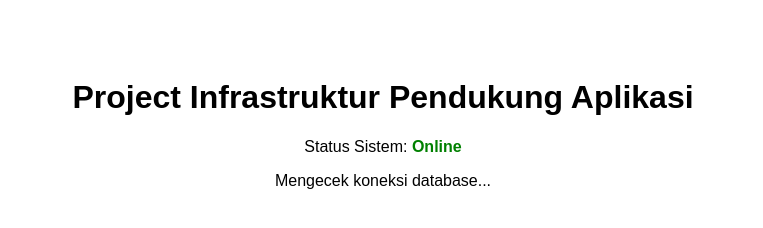
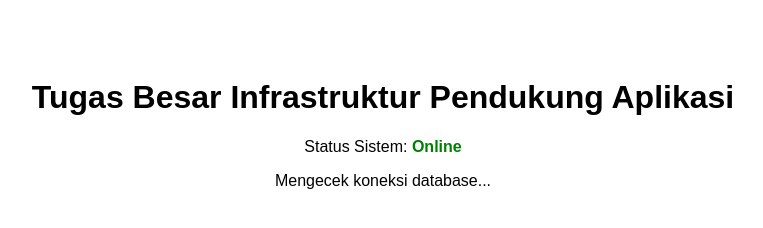
Before and after one commit to RifqiAtha29/Tubes_Infrastruktur, a website: page public/index.html in a window 1280 px wide. Shown: the whole page, without its empty margins (257-1020 px from the left). Drawn offline with Linux system fonts and the light colour scheme; no server answers.

Commit message:
Uji coba CI/CD level 2

```diff
--- a/public/index.html
+++ b/public/index.html
@@ -1,14 +1,14 @@
 <!DOCTYPE html>
 <html lang="id">
 <head>
-    <title>TB Infrastruktur - Kelompok Anda</title>
+    <title>TB Infrastruktur</title>
     <style>
         body { font-family: Arial; text-align: center; padding: 50px; }
         .status { color: green; font-weight: bold; }
     </style>
 </head>
 <body>
-    <h1>Project Infrastruktur Pendukung Aplikasi</h1>
+    <h1>Tugas Besar Infrastruktur Pendukung Aplikasi</h1>
     <p>Status Sistem: <span class="status">Online</span></p>
     <div id="db-check">Mengecek koneksi database...</div>
 
```
